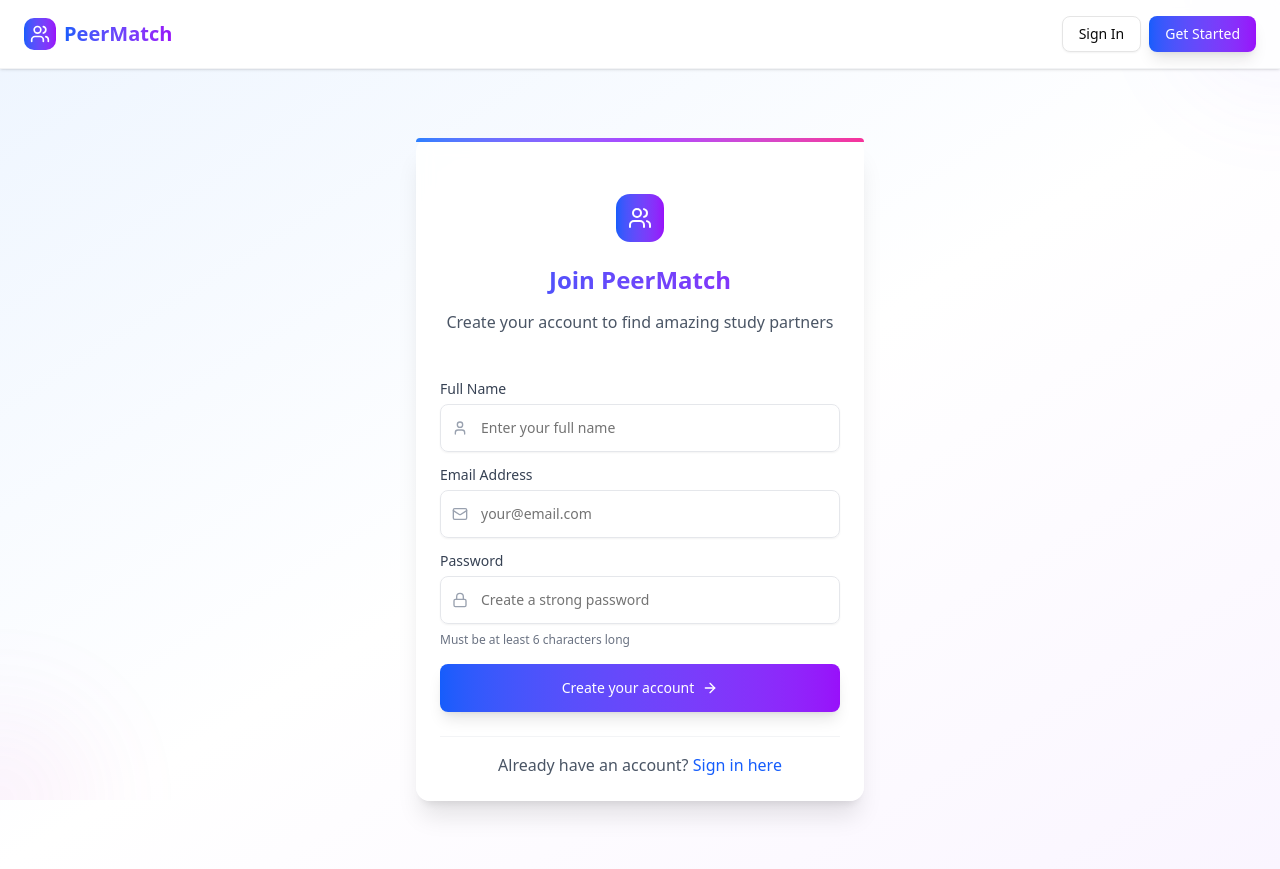
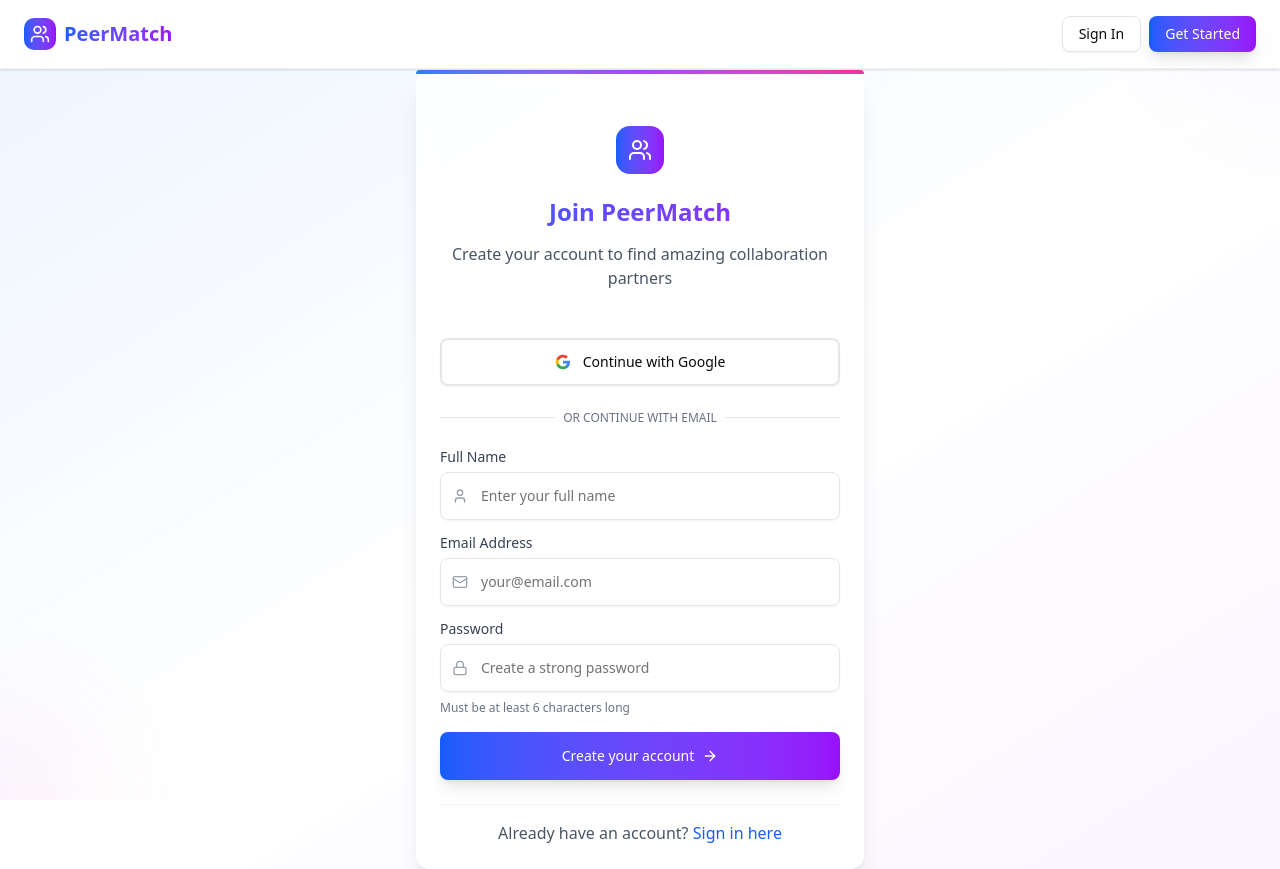
Before and after one commit to SubhanAlom009/peer-match, a Next.js app: page /auth/signup in a window 1280 px wide. Built offline with nearby package versions, Linux system fonts and the light colour scheme; no server answers.

Commit message:
added google auth to sign up page

```diff
--- a/app/auth/signup/page.jsx
+++ b/app/auth/signup/page.jsx
@@ -2,6 +2,7 @@
 
 import { useState } from "react";
 import { useRouter } from "next/navigation";
+import { signIn } from "next-auth/react";
 import { Button } from "@/components/ui/button";
 import { Card, CardContent, CardHeader, CardTitle } from "@/components/ui/card";
 import { Input } from "@/components/ui/input";
@@ -16,6 +17,7 @@
   const [email, setEmail] = useState("");
   const [password, setPassword] = useState("");
   const [loading, setLoading] = useState(false);
+  const [googleLoading, setGoogleLoading] = useState(false);
   const router = useRouter();
 
   const handleSignUp = async (e) => {
@@ -37,6 +39,27 @@
       toast.error(error.response?.data?.error || "Something went wrong");
     } finally {
       setLoading(false);
+    }
+  };
+
+  const handleGoogleSignUp = async () => {
+    setGoogleLoading(true);
+    try {
+      const result = await signIn("google", {
+        redirect: false,
+        callbackUrl: "/dashboard",
+      });
+
+      if (result?.error) {
+        toast.error("Failed to sign up with Google");
+      } else if (result?.url) {
+        toast.success("Successfully signed up with Google! 🎉");
+        router.push(result.url);
+      }
+    } catch (error) {
+      toast.error("Something went wrong with Google sign up");
+    } finally {
+      setGoogleLoading(false);
     }
   };
 
@@ -64,11 +87,61 @@
             Join PeerMatch
           </CardTitle>
           <p className="text-gray-600 mt-2">
-            Create your account to find amazing study partners
+            Create your account to find amazing collaboration partners
           </p>
         </CardHeader>
 
         <CardContent className="space-y-6">
+          {/* Google Sign Up Button */}
+          <Button
+            type="button"
+            variant="outline"
+            className="w-full h-12 border-2 border-gray-200 hover:border-gray-300 hover:bg-gray-50 transition-all duration-300"
+            onClick={handleGoogleSignUp}
+            disabled={googleLoading || loading}
+          >
+            {googleLoading ? (
+              <div className="flex items-center">
+                <div className="w-4 h-4 border-2 border-gray-600 border-t-transparent rounded-full animate-spin mr-3"></div>
+                Signing up with Google...
+              </div>
+            ) : (
+              <div className="flex items-center">
+                <svg className="w-5 h-5 mr-3" viewBox="0 0 24 24">
+                  <path
+                    fill="#4285F4"
+                    d="M22.56 12.25c0-.78-.07-1.53-.2-2.25H12v4.26h5.92c-.26 1.37-1.04 2.53-2.21 3.31v2.77h3.57c2.08-1.92 3.28-4.74 3.28-8.09z"
+                  />
+                  <path
+                    fill="#34A853"
+                    d="M12 23c2.97 0 5.46-.98 7.28-2.66l-3.57-2.77c-.98.66-2.23 1.06-3.71 1.06-2.86 0-5.29-1.93-6.16-4.53H2.18v2.84C3.99 20.53 7.7 23 12 23z"
+                  />
+                  <path
+                    fill="#FBBC05"
+                    d="M5.84 14.09c-.22-.66-.35-1.36-.35-2.09s.13-1.43.35-2.09V7.07H2.18C1.43 8.55 1 10.22 1 12s.43 3.45 1.18 4.93l2.85-2.22.81-.62z"
+                  />
+                  <path
+                    fill="#EA4335"
+                    d="M12 5.38c1.62 0 3.06.56 4.21 1.64l3.15-3.15C17.45 2.09 14.97 1 12 1 7.7 1 3.99 3.47 2.18 7.07l3.66 2.84c.87-2.6 3.3-4.53 6.16-4.53z"
+                  />
+                </svg>
+                Continue with Google
+              </div>
+            )}
+          </Button>
+
+          {/* Divider */}
+          <div className="relative">
+            <div className="absolute inset-0 flex items-center">
+              <span className="w-full border-t border-gray-200" />
+            </div>
+            <div className="relative flex justify-center text-xs uppercase">
+              <span className="bg-white px-2 text-gray-500">
+                Or continue with email
+              </span>
+            </div>
+          </div>
+
           {/* Sign Up Form */}
           <form onSubmit={handleSignUp} className="space-y-4">
             <div className="space-y-2">
@@ -85,6 +158,7 @@
                   required
                   placeholder="Enter your full name"
                   className="pl-10 h-12 border-gray-200 focus:border-blue-500 focus:ring-blue-500 transition-all duration-300"
+                  disabled={googleLoading}
                 />
               </div>
             </div>
@@ -103,6 +177,7 @@
                   required
                   placeholder="your@email.com"
                   className="pl-10 h-12 border-gray-200 focus:border-blue-500 focus:ring-blue-500 transition-all duration-300"
+                  disabled={googleLoading}
                 />
               </div>
             </div>
@@ -122,6 +197,7 @@
                   minLength={6}
                   placeholder="Create a strong password"
                   className="pl-10 h-12 border-gray-200 focus:border-blue-500 focus:ring-blue-500 transition-all duration-300"
+                  disabled={googleLoading}
                 />
               </div>
               <p className="text-xs text-gray-500 mt-1">
@@ -132,7 +208,7 @@
             <Button
               type="submit"
               className="w-full h-12 bg-gradient-to-r from-blue-600 to-purple-600 hover:from-blue-700 hover:to-purple-700 text-white shadow-lg hover:shadow-xl transition-all duration-300"
-              disabled={loading}
+              disabled={loading || googleLoading}
             >
               {loading ? (
                 <div className="flex items-center">
```
